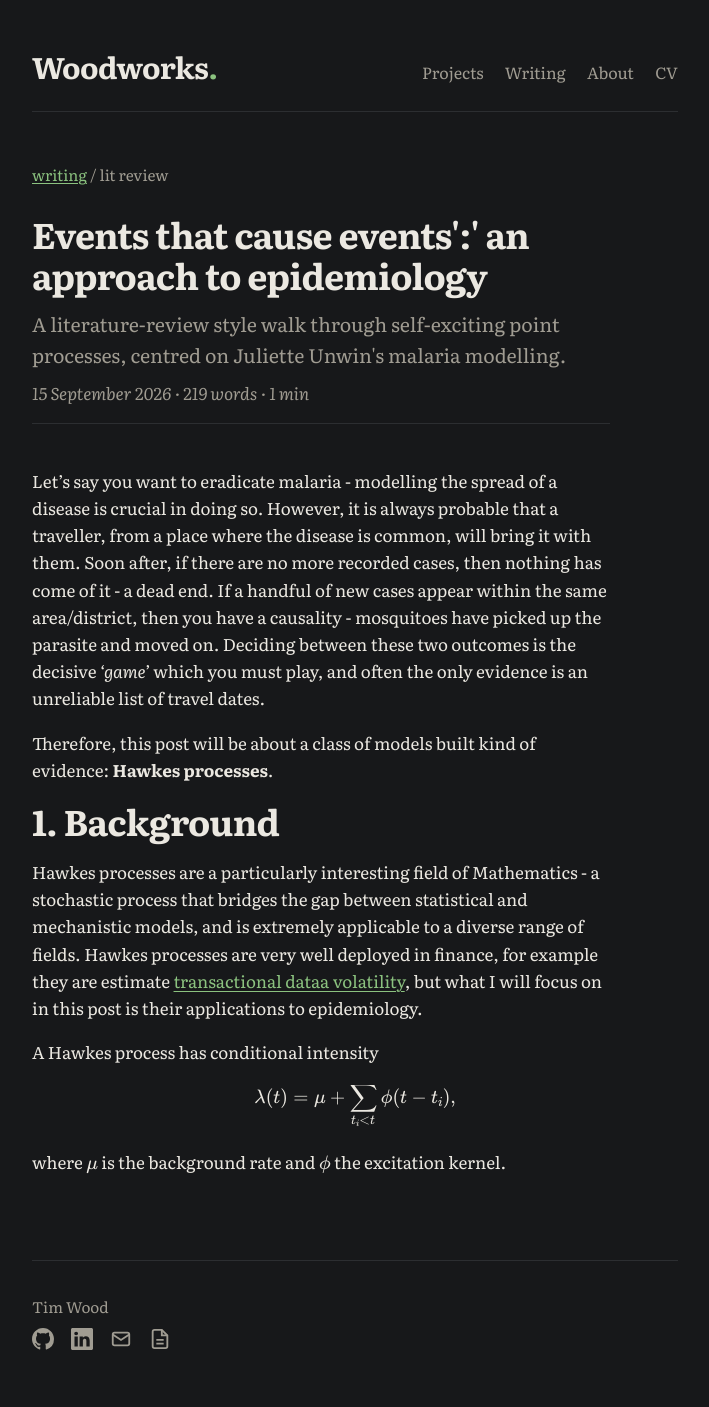
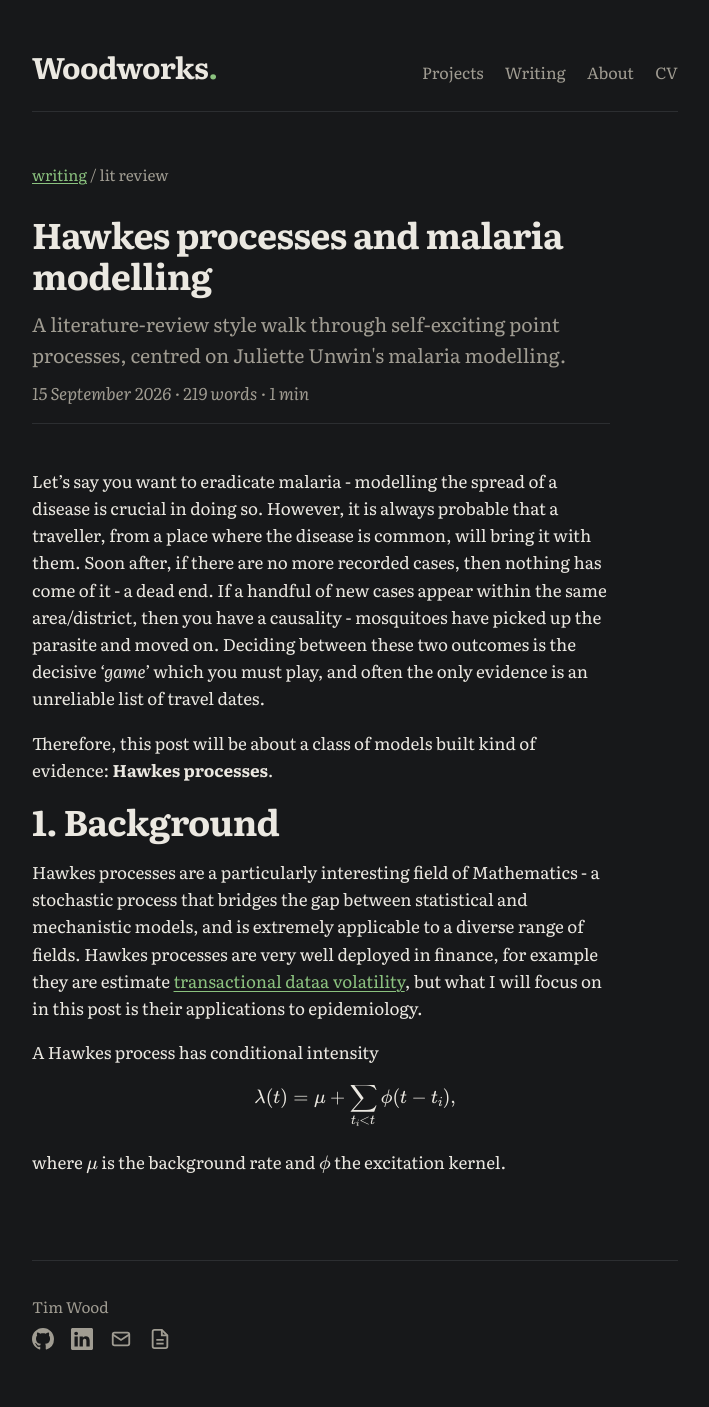
Before and after one commit to timj-wood/timj-wood.github.io, a Jekyll site: the page built from _posts/2026-09-15-hawkes-processes.md, in a window 1280 px wide. Shown: the whole page, without its empty margins (285-994 px from the left). Built offline with Jekyll 4.4.1, drawn with Linux system fonts in a browser that asks for light colours.

Commit message:
Update 2026-09-15-hawkes-processes.md

```diff
--- a/_posts/2026-09-15-hawkes-processes.md
+++ b/_posts/2026-09-15-hawkes-processes.md
@@ -1,5 +1,5 @@
 ---
-title: Events that cause events':' an approach to epidemiology
+title: Hawkes processes and malaria modelling
 summary: A literature-review style walk through self-exciting point processes, centred on Juliette Unwin's malaria modelling.
 category: lit review
 math: true
```
